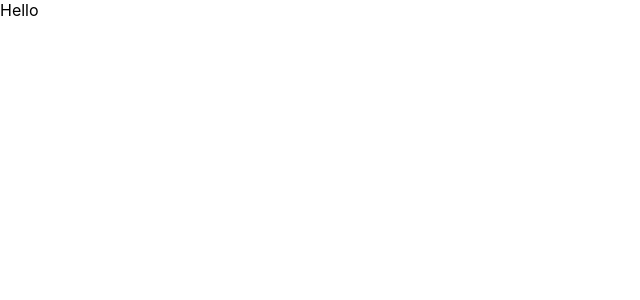
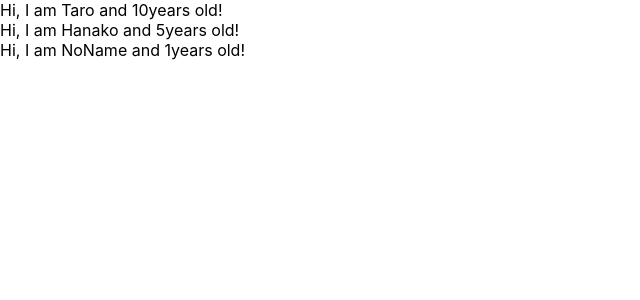
Before and after one commit to naoki1026/udemy-react, a React (Create React App) app: page / in a window 1280 px wide. Shown: the top 300 px of the page, without its empty margins (0-640 px from the left). Built offline with nearby package versions, Linux system fonts and the light colour scheme.

Commit message:
learn props of conponents

```diff
--- a/src/App.js
+++ b/src/App.js
@@ -1,16 +1,28 @@
 import React from 'react';
 
-// function App() {
-//   return (
-//   <React.Fragment>
-//   <label htmlFor="bar">bar</label>
-//   <input type="text" onChange={()=> {console.log("Hi!")}} />;
-//   </React.Fragment>
-//   )
-// }
+const App = () => {
+  const profiles = [
+    { name: "Taro", age:10 },
+    { name: "Hanako", age: 5},
+    { name: "NoName" }
+  ]
+  return (
+  <div>
+    {
+      profiles.map((profile, index) => {
+        return <User name={profile.name} age={profile.age} key={index}/>
+    })
+   }
+   </div>
+  )
+}
 
-const App = () => {
-  return <div>Hello</div>
+const User = (props) => {
+  return <div>Hi, I am {props.name} and {props.age}years old!</div>
+}
+
+User.defaultProps = {
+  age:1
 }
 
 export default App;
```
